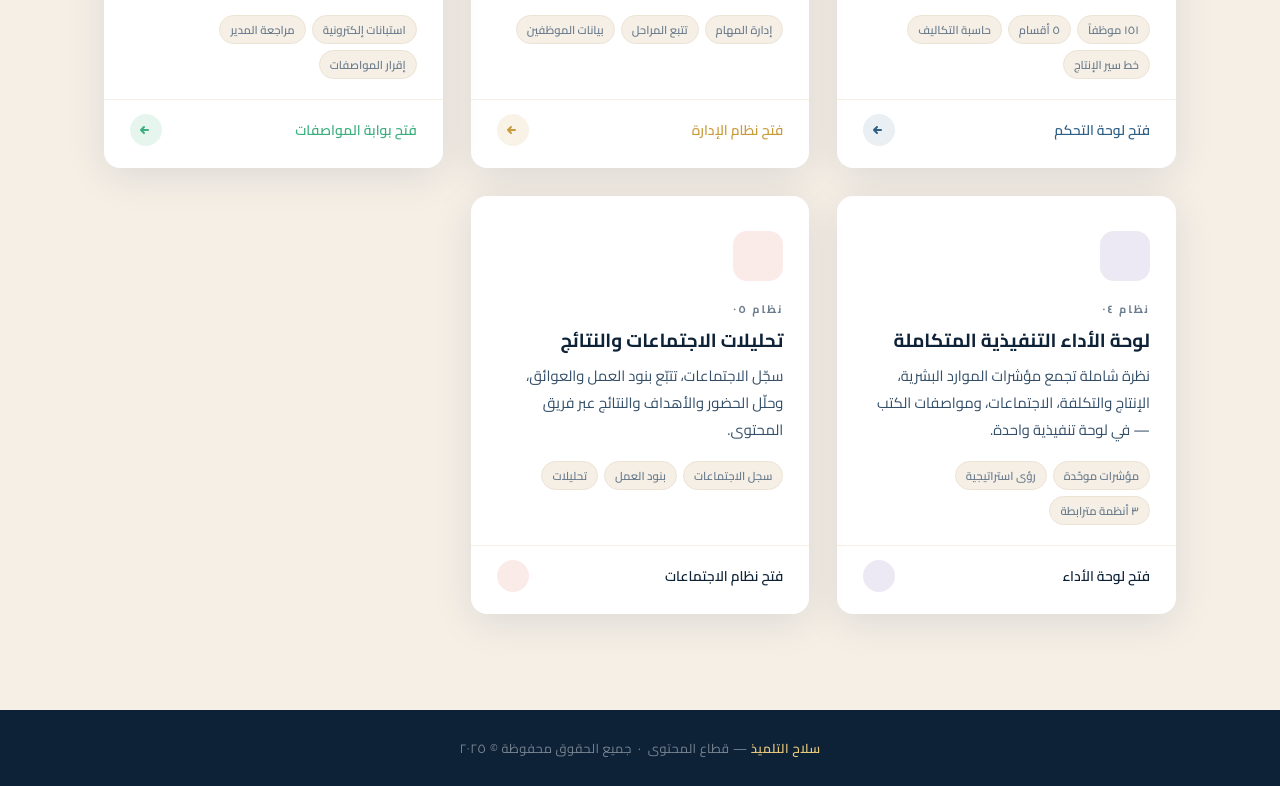
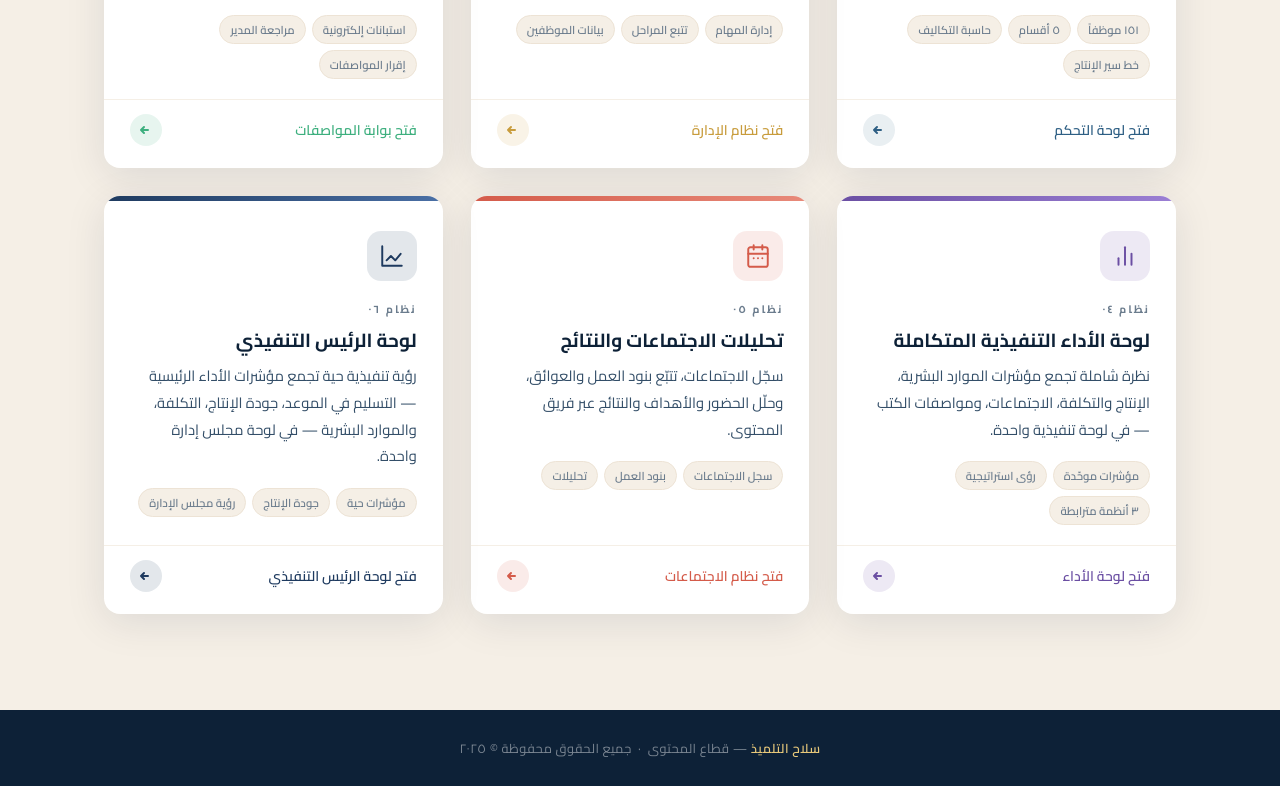
Before and after one commit to selah-telmeez/selah-main, a plain HTML site: page index.html in a window 1280 px wide. Shown: the part 944-1730 px from the top of the page. Drawn offline with Linux system fonts and the light colour scheme.

Commit message:
Add files via upload

```diff
--- a/index.html
+++ b/index.html
@@ -23,6 +23,10 @@
       --sand-mid: #EDE3D5;
       --gold: #C89C3C;
       --gold-lt: #E8C97A;
+      --violet: #6B4FA3;
+      --violet-lt: #9B7FD4;
+      --coral: #D45B4A;
+      --coral-lt: #E88A7A;
       --white: #FFFFFF;
       --text-body: #334E68;
       --text-sub: #6B7C8D;
@@ -352,6 +356,31 @@
       stroke: var(--coral);
     }
 
+    /* Card 6 — Indigo (CEO Dashboard) */
+    .card-6::before {
+      background: linear-gradient(90deg, #1E3A5F 0%, #4A6FA5 100%);
+    }
+
+    .card-6 .card-icon {
+      background: rgba(30, 58, 95, .12);
+    }
+
+    .card-6 .card-icon svg {
+      stroke: #1E3A5F;
+    }
+
+    .card-6 .cta-text {
+      color: #1E3A5F;
+    }
+
+    .card-6 .arrow-icon {
+      background: rgba(30, 58, 95, .12);
+    }
+
+    .card-6 .arrow-icon svg {
+      stroke: #1E3A5F;
+    }
+
     .card-body {
       padding: 30px 26px 20px;
       flex: 1;
@@ -518,6 +547,10 @@
 
     .card:nth-child(5) {
       animation-delay: .58s;
+    }
+
+    .card:nth-child(6) {
+      animation-delay: .70s;
     }
 
     /* ─── FOOTER ─── */
@@ -803,7 +836,7 @@
         </div>
         <div class="card-footer">
           <span class="cta-text" data-ar="فتح لوحة الأداء" data-en="Open Dashboard">فتح لوحة الأداء</span>
-           <span class="arrow-icon">
+          <span class="arrow-icon">
             <svg viewBox="0 0 16 16" fill="none" stroke-width="2" stroke-linecap="round" stroke-linejoin="round">
               <path d="M10 8H3M6 5l-3 3 3 3" />
             </svg>
@@ -838,6 +871,38 @@
         </div>
         <div class="card-footer">
           <span class="cta-text" data-ar="فتح نظام الاجتماعات" data-en="Open Meetings">فتح نظام الاجتماعات</span>
+          <span class="arrow-icon">
+            <svg viewBox="0 0 16 16" fill="none" stroke-width="2" stroke-linecap="round" stroke-linejoin="round">
+              <path d="M10 8H3M6 5l-3 3 3 3" />
+            </svg>
+          </span>
+        </div>
+      </a>
+
+      <!-- Card 6 -->
+      <a class="card card-6" href="https://selah-telmeez.github.io/ceo-dashboard/" target="_blank" rel="noopener">
+        <div class="card-body">
+          <div class="card-icon">
+            <svg viewBox="0 0 24 24" fill="none" stroke-width="1.8" stroke-linecap="round" stroke-linejoin="round">
+              <path d="M3 3v18h18" />
+              <path d="M7 16l4-4 4 4 5-6" />
+            </svg>
+          </div>
+          <span class="card-number" data-ar="نظام ٠٦" data-en="System 06">نظام ٠٦</span>
+          <h3 data-ar="لوحة الرئيس التنفيذي" data-en="CEO Dashboard">لوحة الرئيس التنفيذي</h3>
+          <p data-ar="رؤية تنفيذية حية تجمع مؤشرات الأداء الرئيسية — التسليم في الموعد، جودة الإنتاج، التكلفة، والموارد البشرية — في لوحة مجلس إدارة واحدة."
+            data-en="Live executive intelligence combining key performance indicators — on-time delivery, production quality, cost, and people — in one board dashboard.">
+            رؤية تنفيذية حية تجمع مؤشرات الأداء الرئيسية — التسليم في الموعد، جودة الإنتاج، التكلفة، والموارد
+            البشرية — في لوحة مجلس إدارة واحدة.
+          </p>
+          <div class="card-tags">
+            <span class="tag" data-ar="مؤشرات حية" data-en="Live KPIs">مؤشرات حية</span>
+            <span class="tag" data-ar="جودة الإنتاج" data-en="Production Quality">جودة الإنتاج</span>
+            <span class="tag" data-ar="رؤية مجلس الإدارة" data-en="Board View">رؤية مجلس الإدارة</span>
+          </div>
+        </div>
+        <div class="card-footer">
+          <span class="cta-text" data-ar="فتح لوحة الرئيس التنفيذي" data-en="Open CEO Dashboard">فتح لوحة الرئيس التنفيذي</span>
           <span class="arrow-icon">
             <svg viewBox="0 0 16 16" fill="none" stroke-width="2" stroke-linecap="round" stroke-linejoin="round">
               <path d="M10 8H3M6 5l-3 3 3 3" />
```
